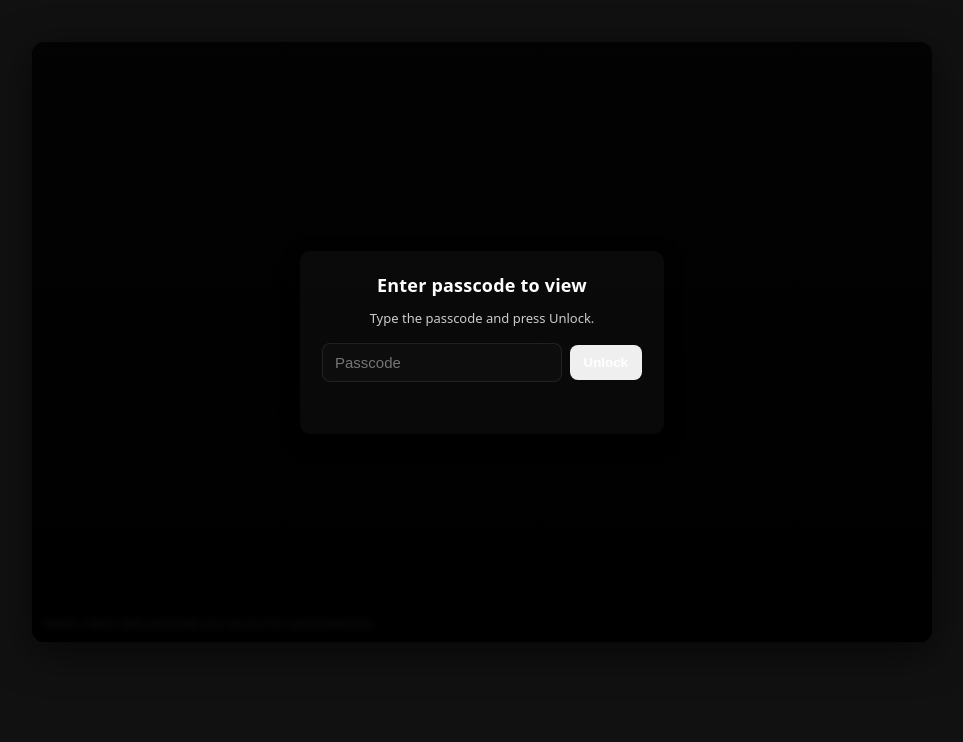
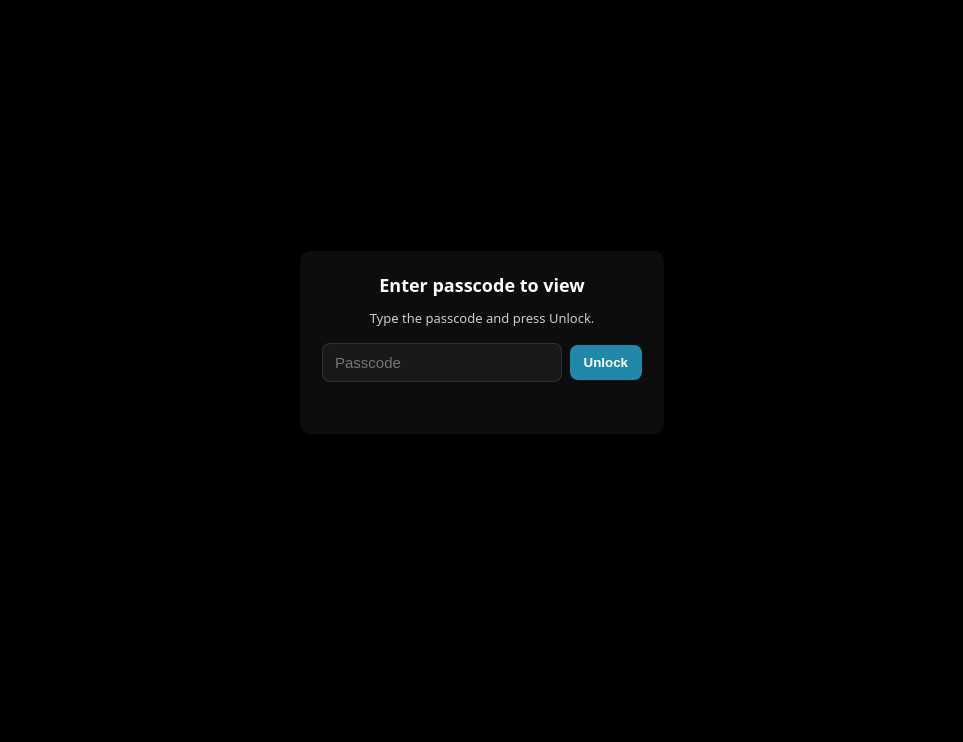
Before and after one commit to 5881311885/gc, a plain HTML site: page index.html in a window 1280 px wide. Shown: the part 58-800 px from the top of the page, without its empty margins (158-1121 px from the left). Drawn offline with Linux system fonts and the light colour scheme.

Commit message:
Update index.html

```diff
--- a/index.html
+++ b/index.html
@@ -5,86 +5,119 @@
   <meta name="viewport" content="width=device-width,initial-scale=1" />
   <title>Protected PNG — Passcode</title>
   <style>
-    /* page layout */
-    html,body { height:100%; margin:0; font-family: system-ui, -apple-system, "Segoe UI", Roboto, "Helvetica Neue", Arial; background:#111; color:#fff; display:flex; align-items:center; justify-content:center; }
-    .container { position:relative; width:90vw; max-width:900px; height:80vh; max-height:600px; border-radius:12px; overflow:hidden; box-shadow:0 10px 40px rgba(0,0,0,.6); background:linear-gradient(180deg,#222,#0d0d0d); display:flex; align-items:center; justify-content:center; }
+    /* Full black background, no grey container */
+    html,body {
+      height:100%;
+      margin:0;
+      font-family: system-ui, sans-serif;
+      background:#000;
+      color:#fff;
+      display:flex;
+      flex-direction:column;
+      align-items:center;
+      justify-content:flex-start;
+    }
 
-    /* the PNG area */
-    .image-wrap { position:relative; width:100%; height:100%; display:flex; align-items:center; justify-content:center; background: #000; }
-    .main-image { max-width:100%; max-height:100%; opacity:0; transform: translateY(8px); transition: opacity 900ms ease, transform 900ms ease; pointer-events:none; user-select:none; }
+    /* Top logo */
+    .logo {
+      width:120px; /* adjust size */
+      margin:20px auto 10px auto;
+      display:block;
+    }
 
-    /* fade-in active class */
+    /* image area */
+    .image-wrap {
+      flex:1;
+      display:flex;
+      align-items:center;
+      justify-content:center;
+      width:100%;
+    }
+    .main-image {
+      max-width:90%;
+      max-height:80%;
+      opacity:0;
+      transform: translateY(8px);
+      transition: opacity 900ms ease, transform 900ms ease;
+      pointer-events:none;
+      user-select:none;
+    }
     .main-image.visible { opacity:1; transform: translateY(0); }
 
     /* overlay lock screen */
-    .overlay { position:absolute; inset:0; display:flex; align-items:center; justify-content:center; background: linear-gradient(180deg, rgba(3,3,3,.85), rgba(0,0,0,.85)); backdrop-filter: blur(4px); transition: opacity 600ms ease, visibility 600ms; z-index:30; }
+    .overlay {
+      position:fixed;
+      inset:0;
+      display:flex;
+      align-items:center;
+      justify-content:center;
+      background: rgba(0,0,0,0.85);
+      backdrop-filter: blur(4px);
+      transition: opacity 600ms ease, visibility 600ms;
+      z-index:30;
+    }
     .overlay.hidden { opacity:0; visibility:hidden; pointer-events:none; }
 
-    .panel { width:320px; max-width:90%; padding:22px; border-radius:10px; background: rgba(255,255,255,0.03); box-shadow: 0 6px 18px rgba(0,0,0,.6); text-align:center; }
-    .panel h2 { margin:0 0 12px 0; font-size:18px; font-weight:600; letter-spacing:0.2px; }
+    .panel {
+      width:320px; max-width:90%;
+      padding:22px;
+      border-radius:10px;
+      background: rgba(255,255,255,0.05);
+      text-align:center;
+    }
+    .panel h2 { margin:0 0 12px 0; font-size:18px; font-weight:600; }
     .panel p { margin:0 0 16px 0; color:#ccc; font-size:13px; }
 
     .input-row { display:flex; gap:8px; align-items:center; }
-    input[type="password"] { flex:1; padding:10px 12px; border-radius:8px; border:1px solid rgba(255,255,255,0.08); background:rgba(255,255,255,0.02); color:#fff; outline:none; font-size:15px; }
-    input[type="password"]:focus { box-shadow:0 0 0 3px rgba(255,255,255,0.03); border-color: rgba(255,255,255,0.2); }
-    button { padding:10px 14px; border-radius:8px; border:0; background:linear-gradient(180deg,#28a;#146); color:#fff; font-weight:600; cursor:pointer; }
-    button:active { transform: translateY(1px); }
-
+    input[type="password"] {
+      flex:1; padding:10px 12px; border-radius:8px;
+      border:1px solid rgba(255,255,255,0.1);
+      background:rgba(255,255,255,0.05);
+      color:#fff;
+      font-size:15px;
+    }
+    button {
+      padding:10px 14px; border-radius:8px;
+      border:0; background:#28a; color:#fff;
+      font-weight:600; cursor:pointer;
+    }
     .msg { margin-top:12px; height:18px; font-size:13px; color:#ffcccb; }
-
-    /* small footer */
-    .footer { position:absolute; bottom:10px; left:12px; font-size:12px; color:#9a9a9a; }
   </style>
 </head>
 <body>
-  <div class="container" role="main" aria-labelledby="title">
-    <div class="image-wrap" aria-hidden="false">
-      <!-- Put your PNG file path in src -->
+  <!-- GIF logo at top -->
+  <img src="your-logo.gif" alt="Logo" class="logo" />
+
+  <div class="image-wrap">
+    <!-- Protected PNG -->
     <img id="mainImage" class="main-image" src="your-image.png" alt="Protected image" />
   </div>
 
-    <div id="overlay" class="overlay" role="dialog" aria-modal="true" aria-label="Passcode required">
+  <div id="overlay" class="overlay">
     <div class="panel">
-        <h2 id="title">Enter passcode to view</h2>
+      <h2>Enter passcode to view</h2>
       <p>Type the passcode and press Unlock.</p>
 
-        <form id="passForm" onsubmit="return false;" autocomplete="off" aria-describedby="msg">
+      <form id="passForm" onsubmit="return false;">
         <div class="input-row">
-            <input id="passInput" type="password" inputmode="text" autocomplete="off" placeholder="Passcode" aria-label="Passcode" required />
+          <input id="passInput" type="password" placeholder="Passcode" required />
           <button id="submitBtn" type="submit">Unlock</button>
         </div>
       </form>
 
-        <div id="msg" class="msg" role="status" aria-live="polite"></div>
+      <div id="msg" class="msg"></div>
     </div>
   </div>
 
-    <div class="footer">Demo: client-side passcode (not secure for real protection)</div>
-  </div>
+<script>
+const storedHash = "9b0eb22aef89516d6fb4b31ccf008a68abe0d10a3fc606316389613eccf96854"; // SHA-256("letmein123")
 
-<script>
-/*
-  How this works:
-  - StoredHash is the SHA-256 hex digest of the allowed passcode.
-  - When the user submits, we hash their input with Web Crypto and compare.
-  - If it matches, overlay gets hidden and PNG fades in.
-  - To set your own passcode: compute SHA-256(passcode) and replace storedHash below.
-*/
-
-// === 15efc6bc2a02e5e97edca1e74a4555ce455a6abe1d11714c566bf7f14bf41f86 ===
-// Example below is the SHA-256 of "letmein123":
-const storedHash = "9b0eb22aef89516d6fb4b31ccf008a68abe0d10a3fc606316389613eccf96854";
-
-// helper: convert ArrayBuffer to hex
 function bufToHex(buffer) {
-  const bytes = new Uint8Array(buffer);
-  return Array.from(bytes).map(b => b.toString(16).padStart(2,'0')).join('');
+  return Array.from(new Uint8Array(buffer))
+    .map(b => b.toString(16).padStart(2,'0')).join('');
 }
-
-// compute SHA-256 using SubtleCrypto
-async function sha256Hex(message) {
-  const enc = new TextEncoder();
-  const data = enc.encode(message);
+async function sha256Hex(str) {
+  const data = new TextEncoder().encode(str);
   const hashBuf = await crypto.subtle.digest('SHA-256', data);
   return bufToHex(hashBuf);
 }
@@ -96,57 +129,29 @@ const overlay = document.getElementById('overlay');
 const mainImage = document.getElementById('mainImage');
 const submitBtn = document.getElementById('submitBtn');
 
-async function handleSubmit() {
-  const val = input.value || "";
-  // a little UX guard
+form.addEventListener('submit', async (e) => {
+  e.preventDefault();
   submitBtn.disabled = true;
   msg.textContent = "Checking…";
-
   try {
-    const h = await sha256Hex(val);
+    const h = await sha256Hex(input.value);
     if (h === storedHash) {
       msg.style.color = "#bfffc9";
-      msg.textContent = "Passcode accepted. Opening…";
-
-      // briefly delay for UX then hide overlay & fade in image
+      msg.textContent = "Passcode accepted.";
       setTimeout(() => {
         overlay.classList.add('hidden');
-        // make sure the image is visible then add visible class to transition
         mainImage.classList.add('visible');
-        // clear sensitive variable
         input.value = "";
       }, 400);
     } else {
       msg.style.color = "#ffb3b3";
       msg.textContent = "Incorrect passcode.";
-      // shake or focus
       input.focus();
     }
-  } catch (err) {
-    console.error(err);
-    msg.style.color = "#ffb3b3";
-    msg.textContent = "Error checking passcode.";
   } finally {
     submitBtn.disabled = false;
   }
-}
-
-// allow Enter key
-form.addEventListener('submit', (e) => {
-  e.preventDefault();
-  handleSubmit();
 });
-
-// optional: pressing Escape clears input
-input.addEventListener('keydown', (e) => {
-  if (e.key === "Escape") input.value = "";
-});
-
-// lazy-load the image for better UX (image will still fade-in)
-mainImage.onload = () => {
-  // keep hidden until unlocked
-  mainImage.style.willChange = "opacity, transform";
-};
 </script>
 </body>
 </html>
```
Lines whose indentation alone changed are shown as unchanged.
